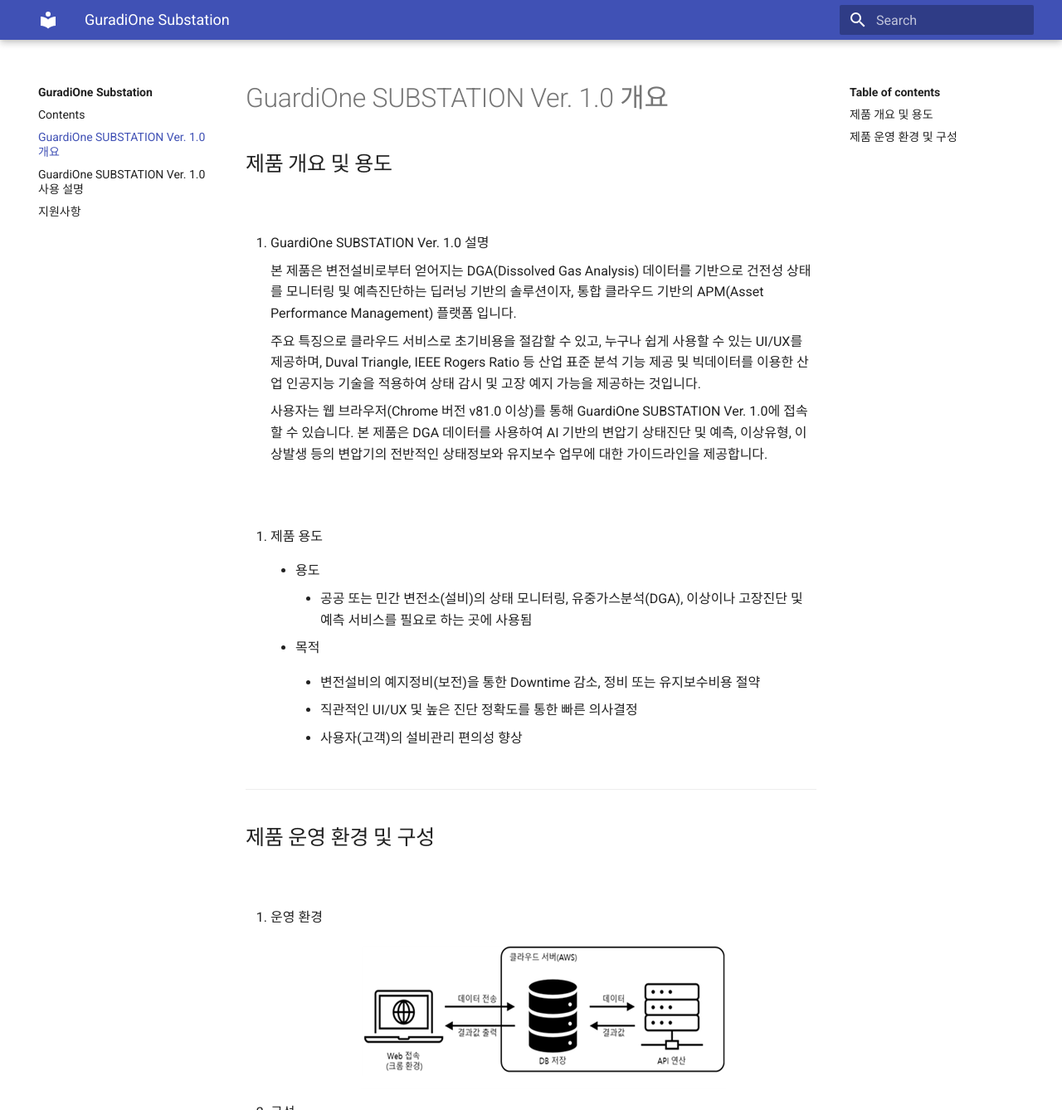
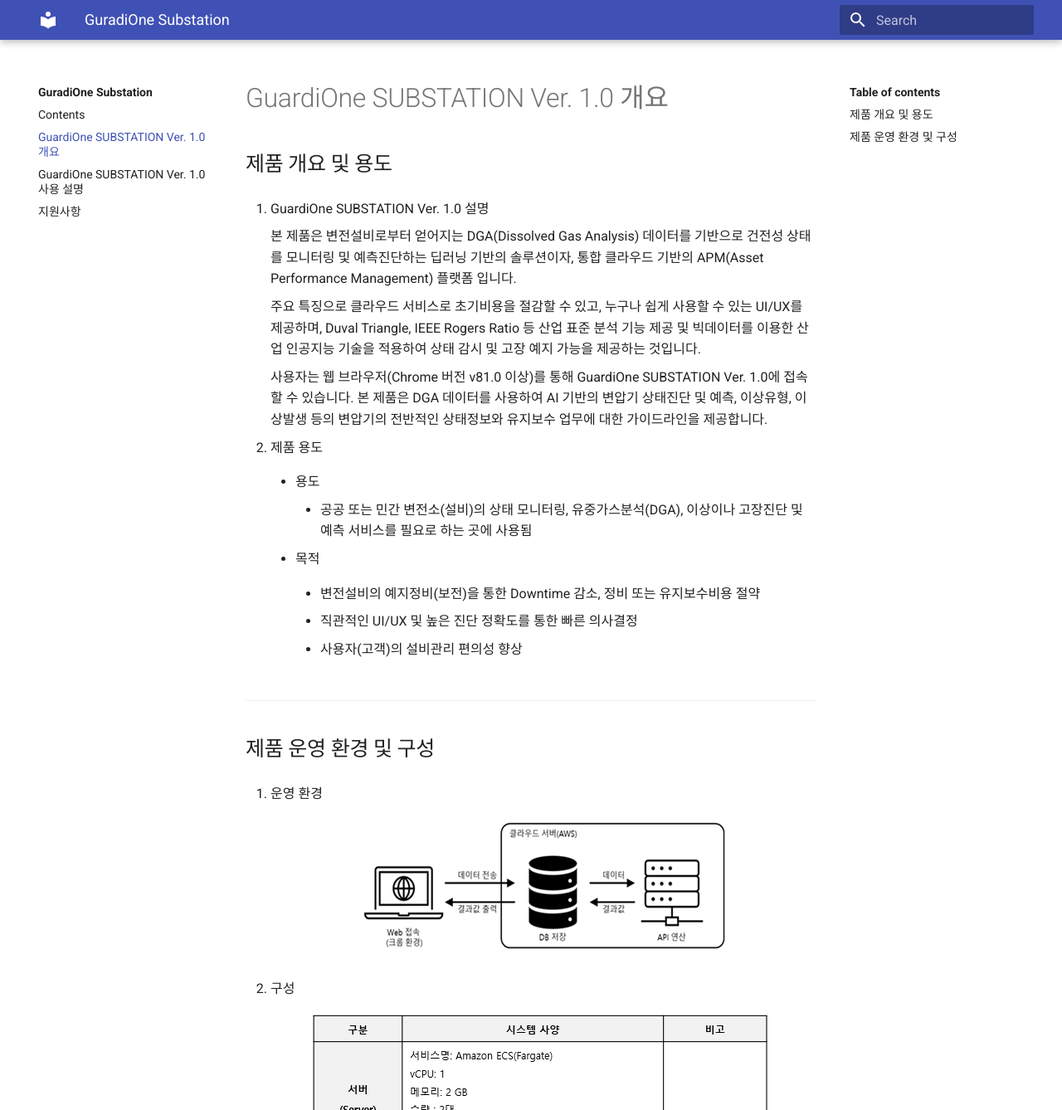
Before and after one commit to Onepredict/Guardione_Substation_Manual, a plain HTML site: page For Product Safety & Copyrights/index.html in a window 1280 px wide. Shown: the top 1338 px of the page at 83% size. Drawn offline with Linux system fonts and the light colour scheme.

Commit message:
Deployed 2a79bc9 with MkDocs version: 1.2.2

```diff
--- a/For Product Safety & Copyrights/index.html
+++ b/For Product Safety & Copyrights/index.html
@@ -333,7 +333,6 @@
 
                 <h1 id="guardione-substation-ver-10">GuardiOne SUBSTATION Ver. 1.0 개요</h1>
 <h2 id="_1">제품 개요 및 용도</h2>
-<p><br></p>
 <ol>
 <li>
 <p>GuardiOne SUBSTATION Ver. 1.0 설명</p>
@@ -341,9 +340,6 @@
 <p>주요 특징으로 클라우드 서비스로 초기비용을 절감할 수 있고, 누구나 쉽게 사용할 수 있는 UI/UX를 제공하며, Duval Triangle, IEEE Rogers Ratio 등 산업 표준 분석 기능 제공 및 빅데이터를 이용한 산업 인공지능 기술을 적용하여 상태 감시 및 고장 예지 가능을 제공하는 것입니다.</p>
 <p>사용자는 웹 브라우저(Chrome 버전 v81.0 이상)를 통해 GuardiOne SUBSTATION Ver. 1.0에 접속할 수 있습니다. 본 제품은 DGA 데이터를 사용하여 AI 기반의 변압기 상태진단 및 예측, 이상유형, 이상발생 등의 변압기의 전반적인 상태정보와 유지보수 업무에 대한 가이드라인을 제공합니다.</p>
 </li>
-</ol>
-<p><br></p>
-<ol>
 <li>
 <p>제품 용도</p>
 <ul>
@@ -372,7 +368,6 @@
 </ol>
 <hr />
 <h2 id="_2">제품 운영 환경 및 구성</h2>
-<p><br></p>
 <ol>
 <li>
 <p>운영 환경</p>
```
Also changed, not shown: Product Introduction/index.html (+0 -22 lines), 1 other file.
